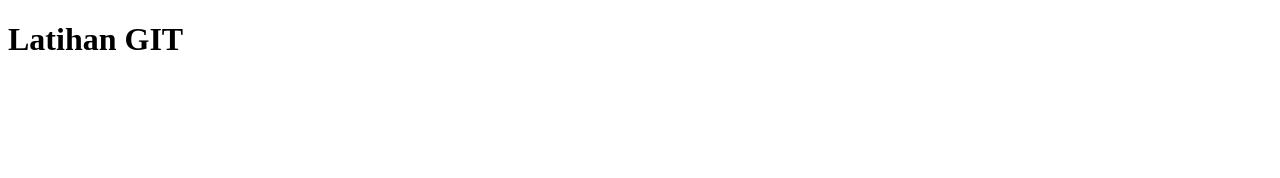
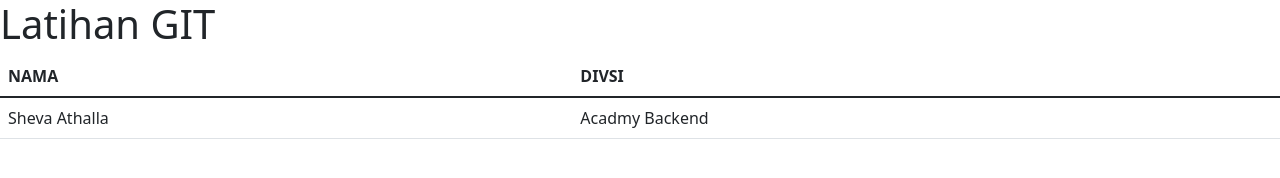
Before and after one commit to weboendercommunity/git-training, a plain HTML site: page index.html in a window 1280 px wide. Drawn offline with nearby package versions, Linux system fonts and the light colour scheme.

Commit message:
menambahkan bootstrap dan tabel

```diff
--- a/index.html
+++ b/index.html
@@ -1,12 +1,35 @@
 <!DOCTYPE html>
 <html lang="en">
+
 <head>
     <meta charset="UTF-8">
     <meta http-equiv="X-UA-Compatible" content="IE=edge">
     <meta name="viewport" content="width=device-width, initial-scale=1.0">
     <title>Git Training</title>
+    <link href="https://cdn.jsdelivr.net/npm/bootstrap@5.1.1/dist/css/bootstrap.min.css" rel="stylesheet" integrity="sha384-F3w7mX95PdgyTmZZMECAngseQB83DfGTowi0iMjiWaeVhAn4FJkqJByhZMI3AhiU" crossorigin="anonymous">
 </head>
+
 <body>
     <h1>Latihan GIT</h1>
+    <table class="table">
+        <thead>
+            <tr>
+                <td><b>NAMA</b></td>
+                <td><b>DIVSI</b></td>
+            </tr>
+        </thead>
+        <tbody>
+            <tr>
+                <td>
+                    Sheva Athalla
+                </td>
+                <td>
+                    Acadmy Backend
+                </td>
+            </tr>
+        </tbody>
+    </table>
+    <script src="https://cdn.jsdelivr.net/npm/bootstrap@5.1.1/dist/js/bootstrap.bundle.min.js" integrity="sha384-/bQdsTh/da6pkI1MST/rWKFNjaCP5gBSY4sEBT38Q/9RBh9AH40zEOg7Hlq2THRZ" crossorigin="anonymous"></script>
 </body>
+
 </html>
```
